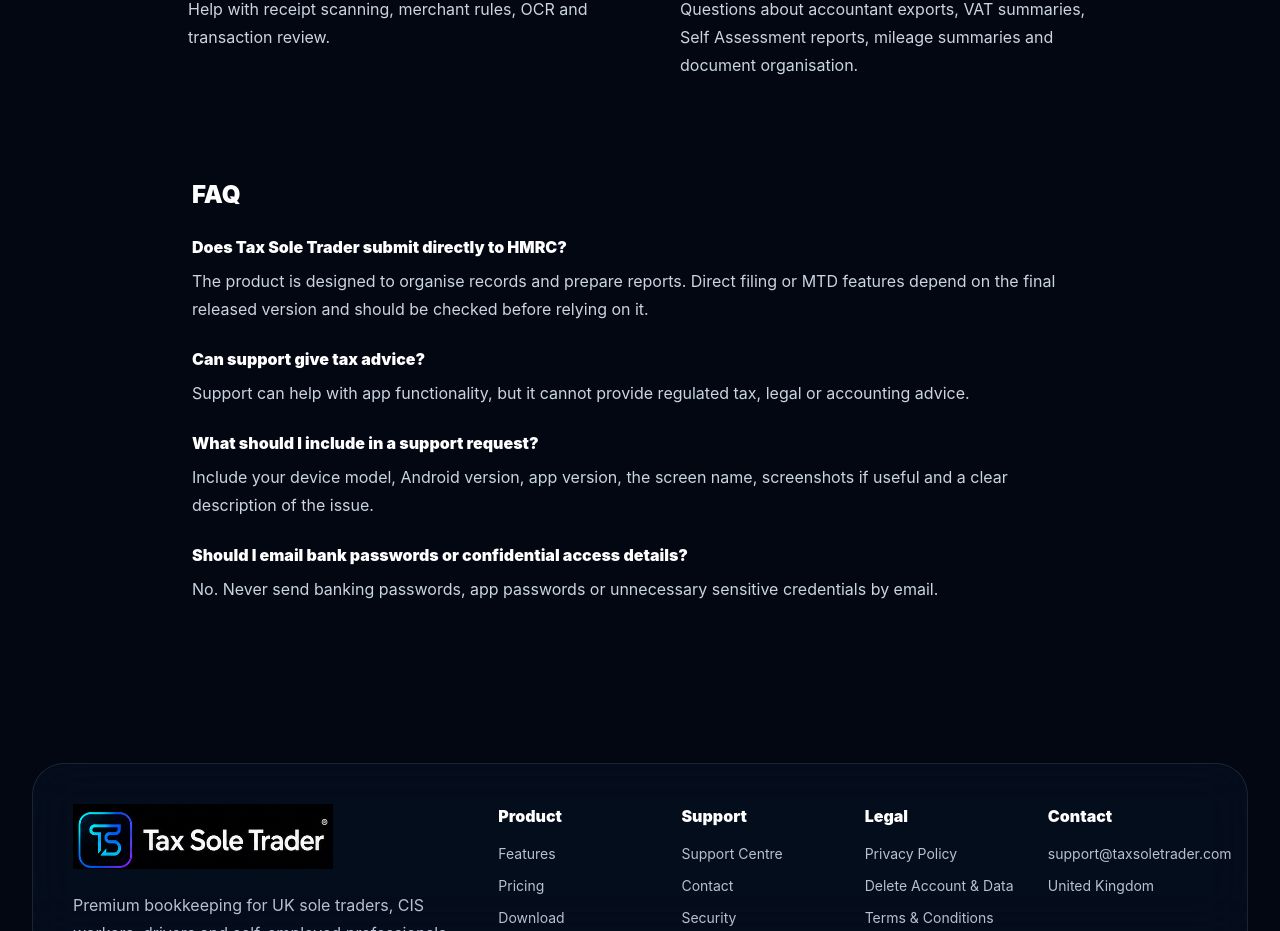
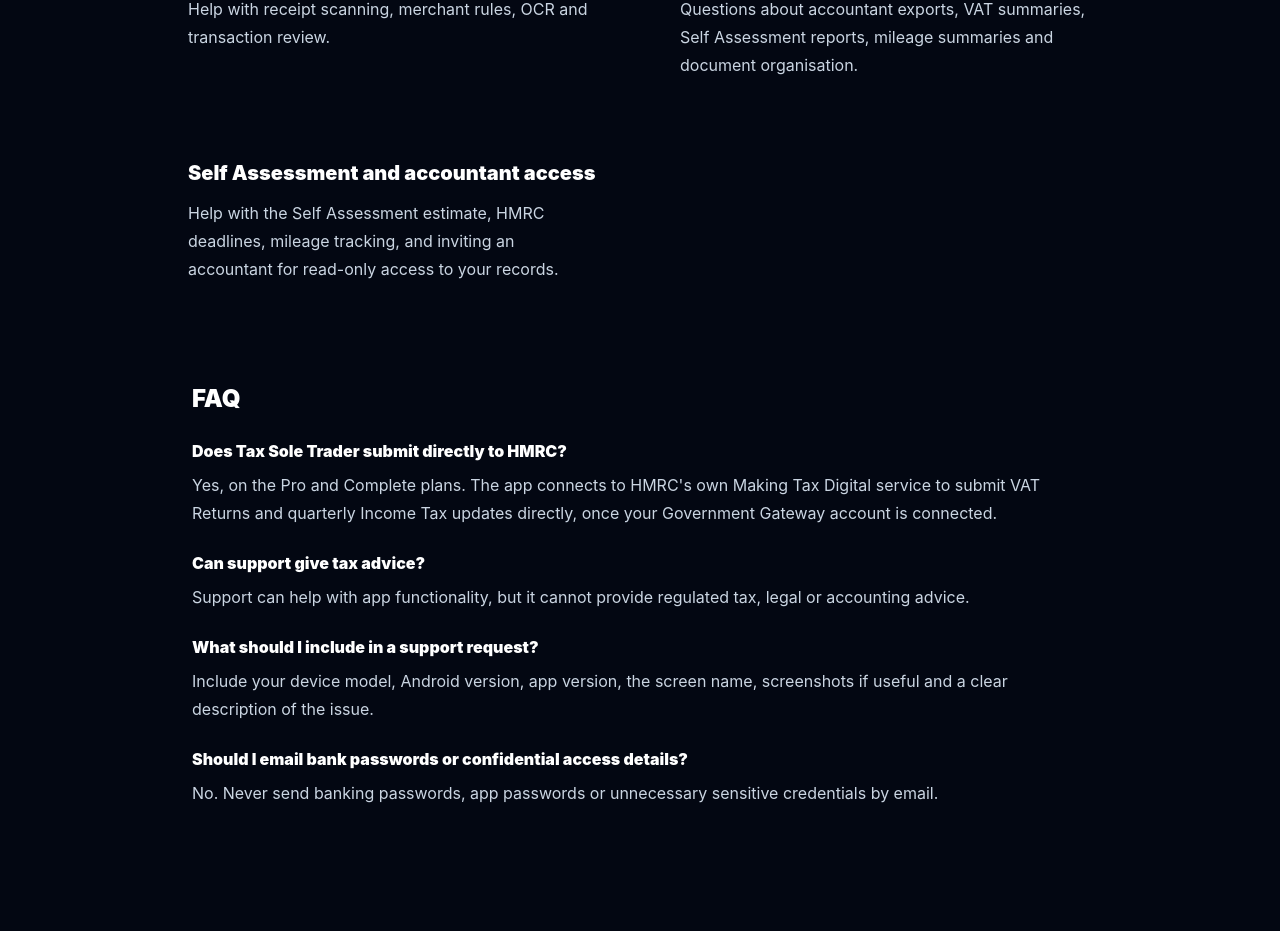
Before and after one commit to Kamertonix/taxsoletrader-site, a Next.js app: page /support in a window 1280 px wide. Shown: the part 1075-2006 px from the top of the page. Built offline with nearby package versions, Linux system fonts and the light colour scheme.

Commit message:
Update stale HMRC filing FAQ, add Self Assessment/Accountant support category

```diff
--- a/app/support/page.tsx
+++ b/app/support/page.tsx
@@ -7,10 +7,11 @@
   ["Technical support", "Report app crashes, layout issues, login problems, biometric lock issues, PDF export issues or device-specific problems."],
   ["Scanner and receipts", "Help with receipt scanning, merchant rules, OCR and transaction review."],
   ["Reports and exports", "Questions about accountant exports, VAT summaries, Self Assessment reports, mileage summaries and document organisation."],
+  ["Self Assessment and accountant access", "Help with the Self Assessment estimate, HMRC deadlines, mileage tracking, and inviting an accountant for read-only access to your records."],
 ];
 
 const faqs = [
-  ["Does Tax Sole Trader submit directly to HMRC?", "The product is designed to organise records and prepare reports. Direct filing or MTD features depend on the final released version and should be checked before relying on it."],
+  ["Does Tax Sole Trader submit directly to HMRC?", "Yes, on the Pro and Complete plans. The app connects to HMRC's own Making Tax Digital service to submit VAT Returns and quarterly Income Tax updates directly, once your Government Gateway account is connected."],
   ["Can support give tax advice?", "Support can help with app functionality, but it cannot provide regulated tax, legal or accounting advice."],
   ["What should I include in a support request?", "Include your device model, Android version, app version, the screen name, screenshots if useful and a clear description of the issue."],
   ["Should I email bank passwords or confidential access details?", "No. Never send banking passwords, app passwords or unnecessary sensitive credentials by email."],
```
